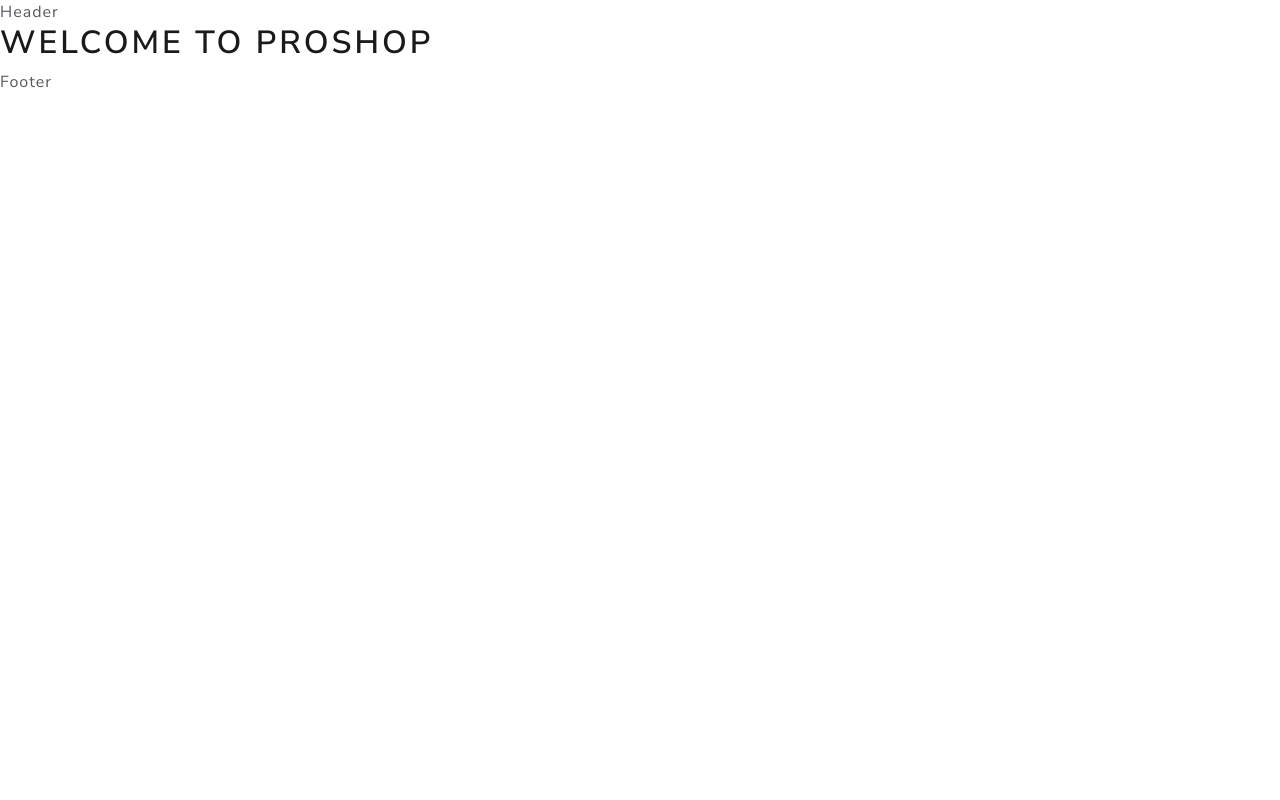
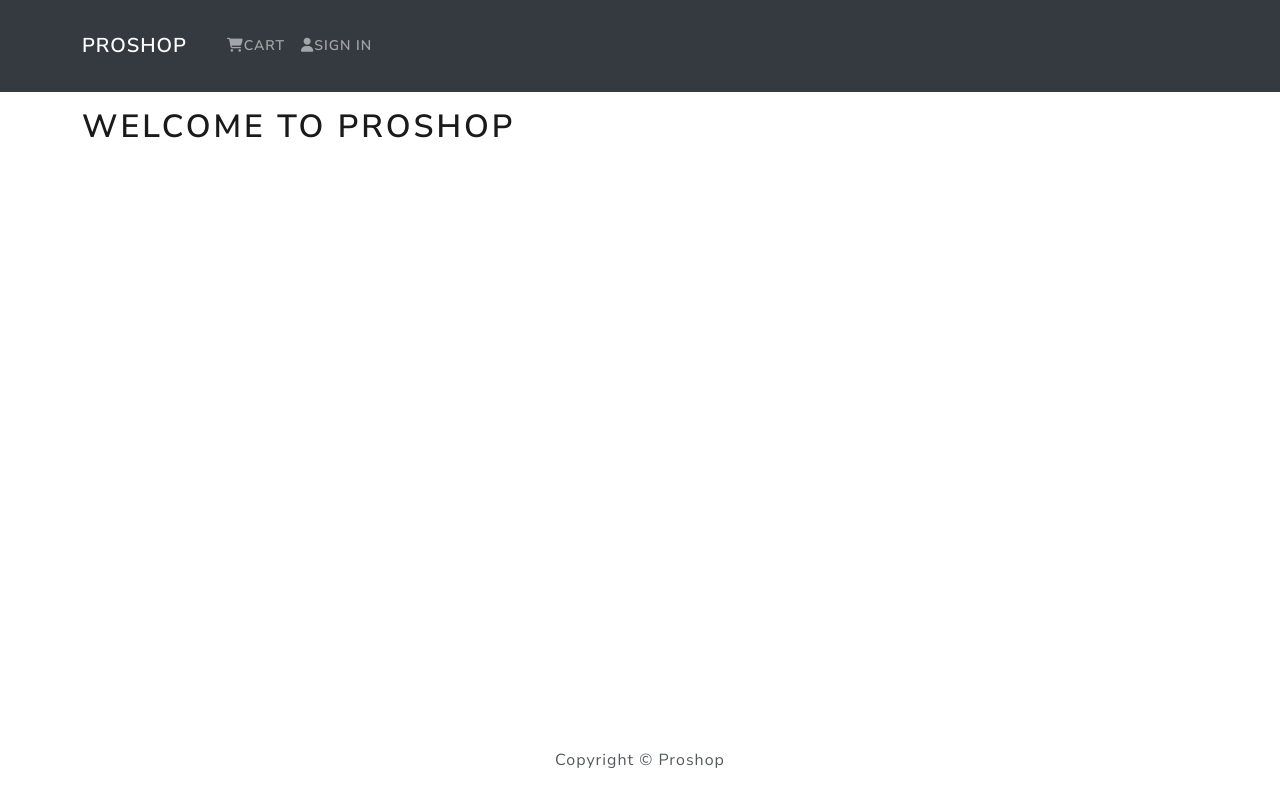
Before and after one commit to shbhm96/upni_dukan, a React (Create React App) app: page / in a window 1280 px wide. Built offline with nearby package versions, Linux system fonts and the light colour scheme.

Commit message:
adding Nav Bar in the website

```diff
--- a/public/index.html
+++ b/public/index.html
@@ -15,6 +15,10 @@
       user's mobile device or desktop. See https://developers.google.com/web/fundamentals/web-app-manifest/
     -->
     <link rel="manifest" href="%PUBLIC_URL%/manifest.json" />
+    <!-- Adding CDN file for font awesime -->
+    <link rel="stylesheet" href="https://cdnjs.cloudflare.com/ajax/libs/font-awesome/6.4.0/css/all.min.css"
+    integrity="sha512-iecdLmaskl7CVkqkXNQ/ZH/XLlvWZOJyj7Yy7tcenmpD1ypASozpmT/E0iPtmFIB46ZmdtAc9eNBvH0H/ZpiBw=="
+    crossorigin="anonymous" referrerpolicy="no-referrer" />
     <!--
       Notice the use of %PUBLIC_URL% in the tags above.
       It will be replaced with the URL of the `public` folder during the build.
--- a/src/App.js
+++ b/src/App.js
@@ -1,15 +1,18 @@
+import { Container } from "react-bootstrap";
 import Footer from "./components/Footer";
 import Header from "./components/Header";
 
 function App() {
   return (
   <>
-  <Header/>
-   <main>
-    <h1>Welcome to Proshop</h1>
+    <Header/>
+    <main className="py-3">
+      <Container>
+        <h1>Welcome to ProShop</h1>
+      </Container>
     </main>
     <Footer/>
-    </>
+  </>
   );
 }
 
--- a/src/components/Footer.js
+++ b/src/components/Footer.js
@@ -1,9 +1,17 @@
 import React from 'react'
+import { Col, Container, Row } from 'react-bootstrap'
 
 const Footer = () => {
   return (
     <footer>
-      Footer
+      <Container>
+        <Row>
+          <Col className="text-center py-3">
+            Copyright &copy; Proshop
+          </Col>
+        </Row>
+      </Container>
+
     </footer>
   )
 }
--- a/src/components/Header.js
+++ b/src/components/Header.js
@@ -1,9 +1,21 @@
 import React from 'react'
+import { Container, Nav, Navbar } from 'react-bootstrap'
 
 const Header = () => {
   return (
     <header>
-      Header
+     <Navbar bg="dark" variant='dark' expand="lg" collapseOnSelect>
+     <Container>
+        <Navbar.Brand href="/">Proshop</Navbar.Brand>
+        <Navbar.Toggle aria-controls="basic-navbar-nav" />
+        <Navbar.Collapse id="basic-navbar-nav">
+          <Nav className="ml-auto">
+            <Nav.Link href="/cart"><i className='fa fa-shopping-cart'></i>Cart</Nav.Link>
+            <Nav.Link href="/login"><i className='fas fa-user'></i>Sign In</Nav.Link>
+          </Nav>
+        </Navbar.Collapse>
+      </Container>
+      </Navbar>
     </header>
   )
 }
--- a/src/index.css
+++ b/src/index.css
@@ -1,13 +1,3 @@
-body {
-  margin: 0;
-  font-family: -apple-system, BlinkMacSystemFont, 'Segoe UI', 'Roboto', 'Oxygen',
-    'Ubuntu', 'Cantarell', 'Fira Sans', 'Droid Sans', 'Helvetica Neue',
-    sans-serif;
-  -webkit-font-smoothing: antialiased;
-  -moz-osx-font-smoothing: grayscale;
+main{
+  min-height: 80vh;
 }
-
-code {
-  font-family: source-code-pro, Menlo, Monaco, Consolas, 'Courier New',
-    monospace;
-}
--- a/src/index.js
+++ b/src/index.js
@@ -2,6 +2,7 @@
 import ReactDOM from 'react-dom/client';
 import App from './App';
 import './bootstrap.min.css'
+import './index.css'
 
 const root = ReactDOM.createRoot(document.getElementById('root'));
 root.render(
```
